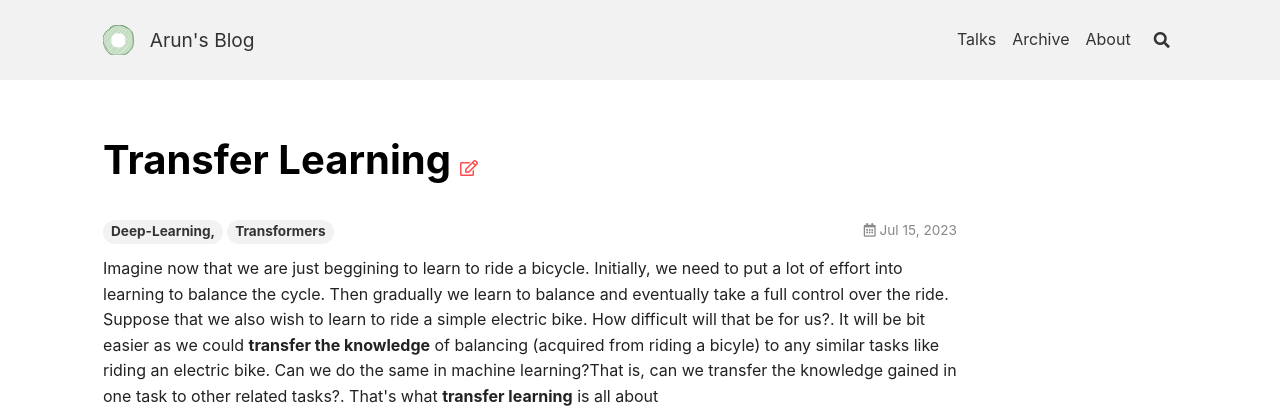
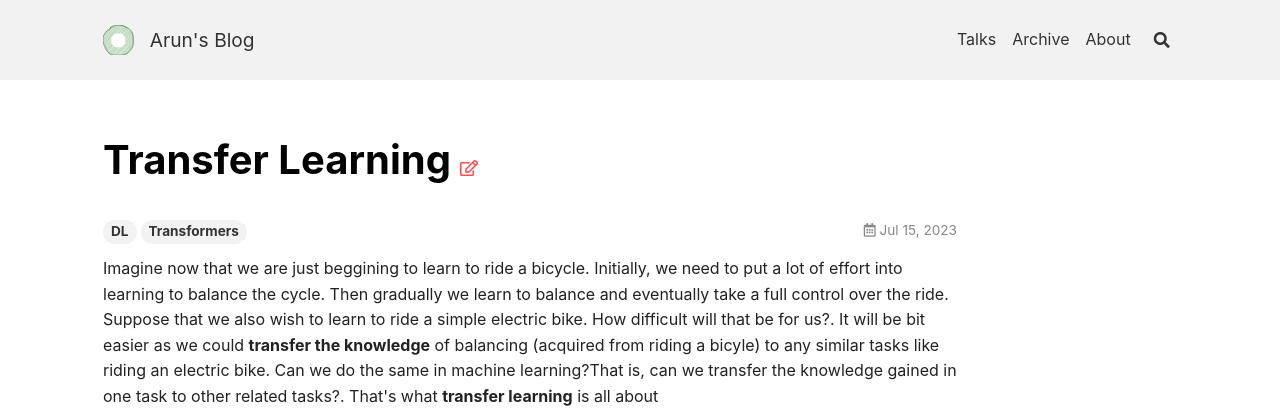
Before and after one commit to Arunprakash-A/Arunprakash-a.github.io, a Jekyll site: the page built from _posts/2023-07-15-PretrainingFinetuning.md, in a window 1280 px wide. Shown: the top 410 px of the page. Built offline with Jekyll 4.4.1, drawn with Linux system fonts in a browser that asks for light colours; nearby versions of some CDN libraries; comment, search, counter and statistics services are not loaded.

Commit message:
Update 2023-07-15-PretrainingFinetuning.md

```diff
--- a/_posts/2023-07-15-PretrainingFinetuning.md
+++ b/_posts/2023-07-15-PretrainingFinetuning.md
@@ -3,7 +3,7 @@ layout: page
 keywords: "Deep-Learning"
 title: "Transfer Learning"
 date: 2023-07-15
-tags: Deep-Learning, Transformers
+tags: DL Transformers
 key: "TLPF-1407"
 comment: true
 ---
```
